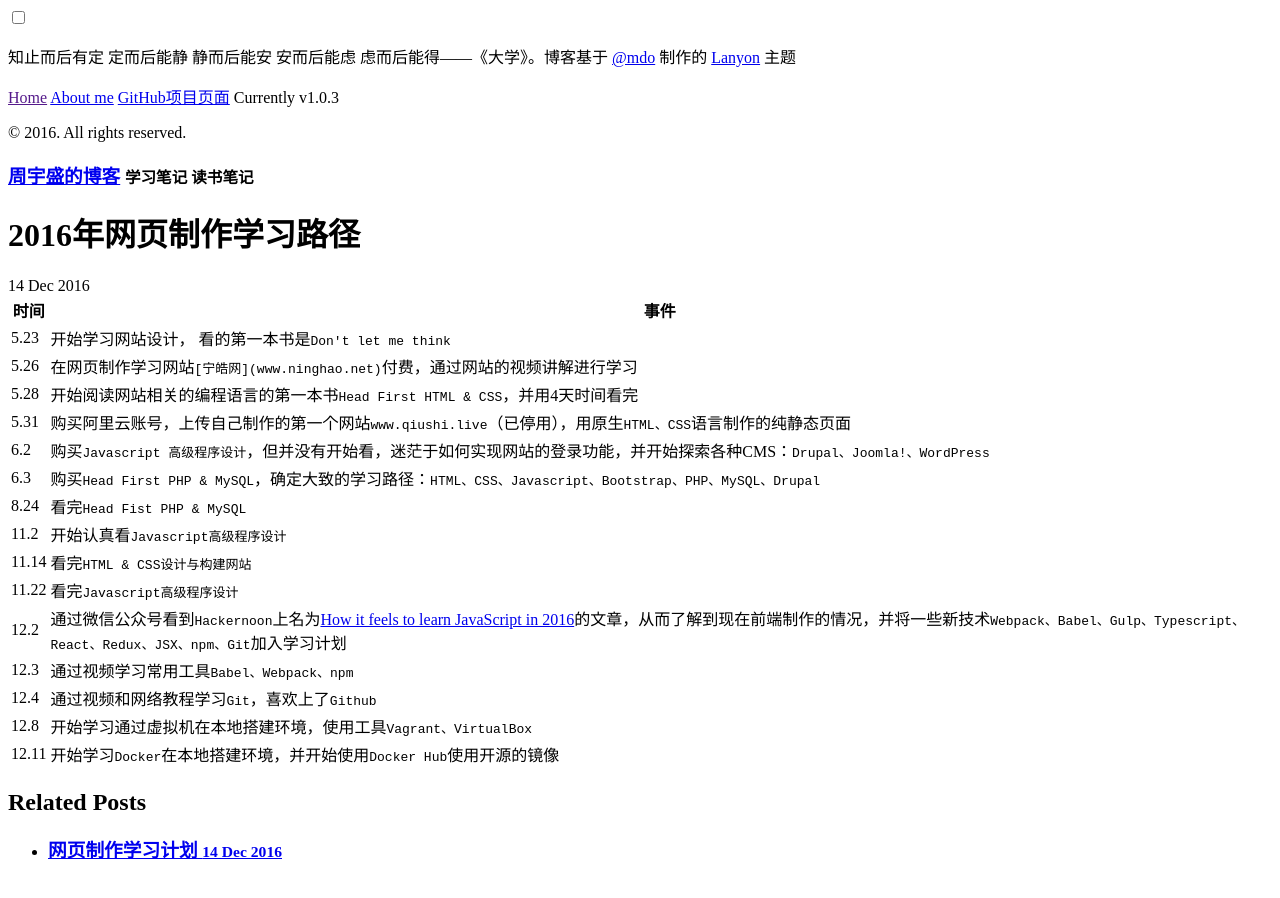
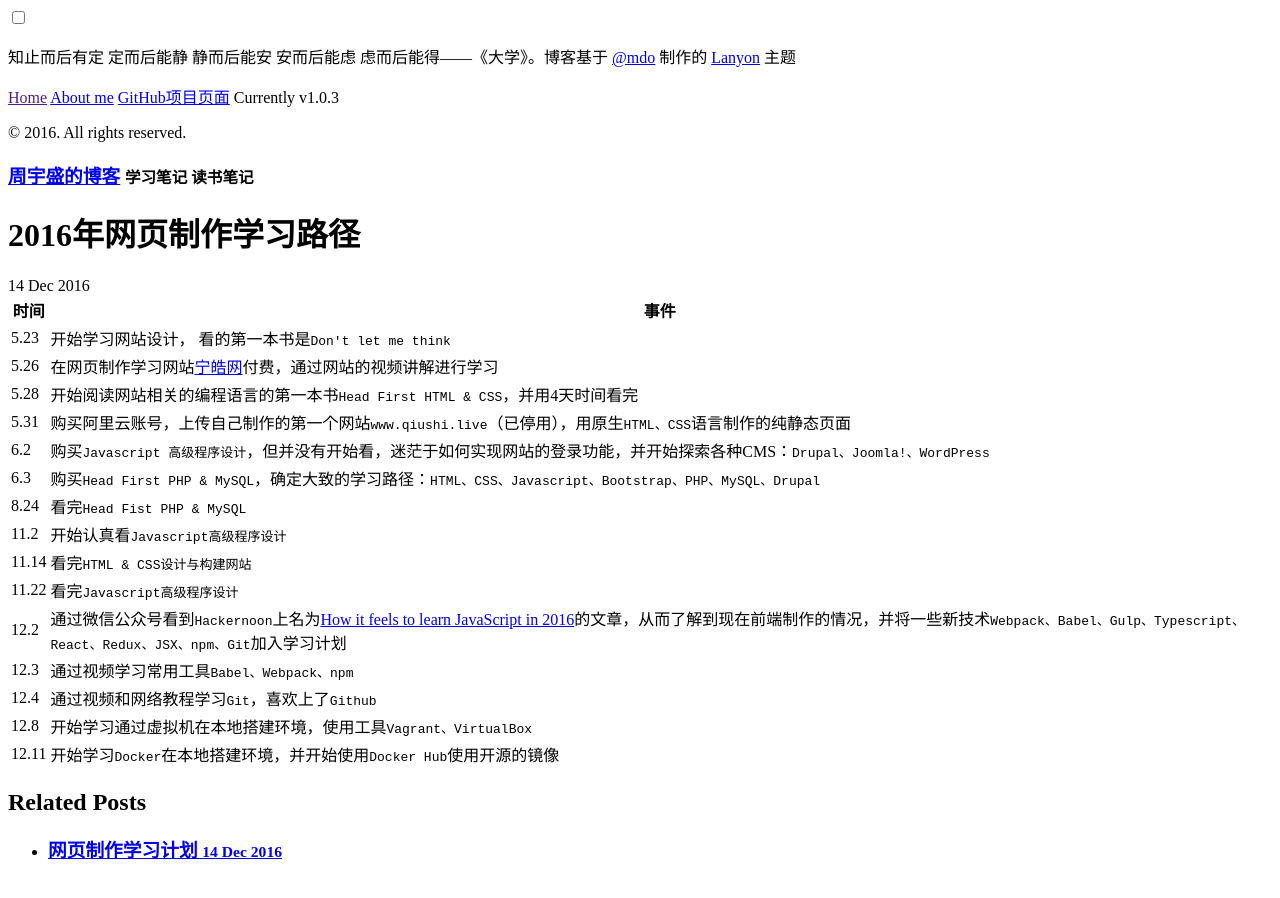
Before and after one commit to jasonzhouu/old-github-pages, a Jekyll site: the page built from _posts/2016-12-14-front-end-learning-path-in-2016.md, in a window 1280 px wide. Built offline with Jekyll 4.4.1, drawn with Linux system fonts in a browser that asks for light colours; comment, search, counter and statistics services are not loaded.

Commit message:
Update 2016-12-14-front-end-learning-path-in-2016.md

```diff
--- a/_posts/2016-12-14-front-end-learning-path-in-2016.md
+++ b/_posts/2016-12-14-front-end-learning-path-in-2016.md
@@ -7,7 +7,7 @@ title: "2016年网页制作学习路径"
 时间 | 事件
 ---- | ----
 5.23 | 开始学习网站设计，	看的第一本书是`Don't let me think`
-5.26 | 在网页制作学习网站`[宁皓网](www.ninghao.net)`付费，通过网站的视频讲解进行学习
+5.26 | 在网页制作学习网站[宁皓网](www.ninghao.net)付费，通过网站的视频讲解进行学习
 5.28 | 开始阅读网站相关的编程语言的第一本书`Head First HTML & CSS`，并用4天时间看完
 5.31 | 购买阿里云账号，上传自己制作的第一个网站`www.qiushi.live`（已停用），用原生`HTML、CSS`语言制作的纯静态页面
 6.2 | 购买`Javascript 高级程序设计`，但并没有开始看，迷茫于如何实现网站的登录功能，并开始探索各种CMS：`Drupal、Joomla!、WordPress`
```
